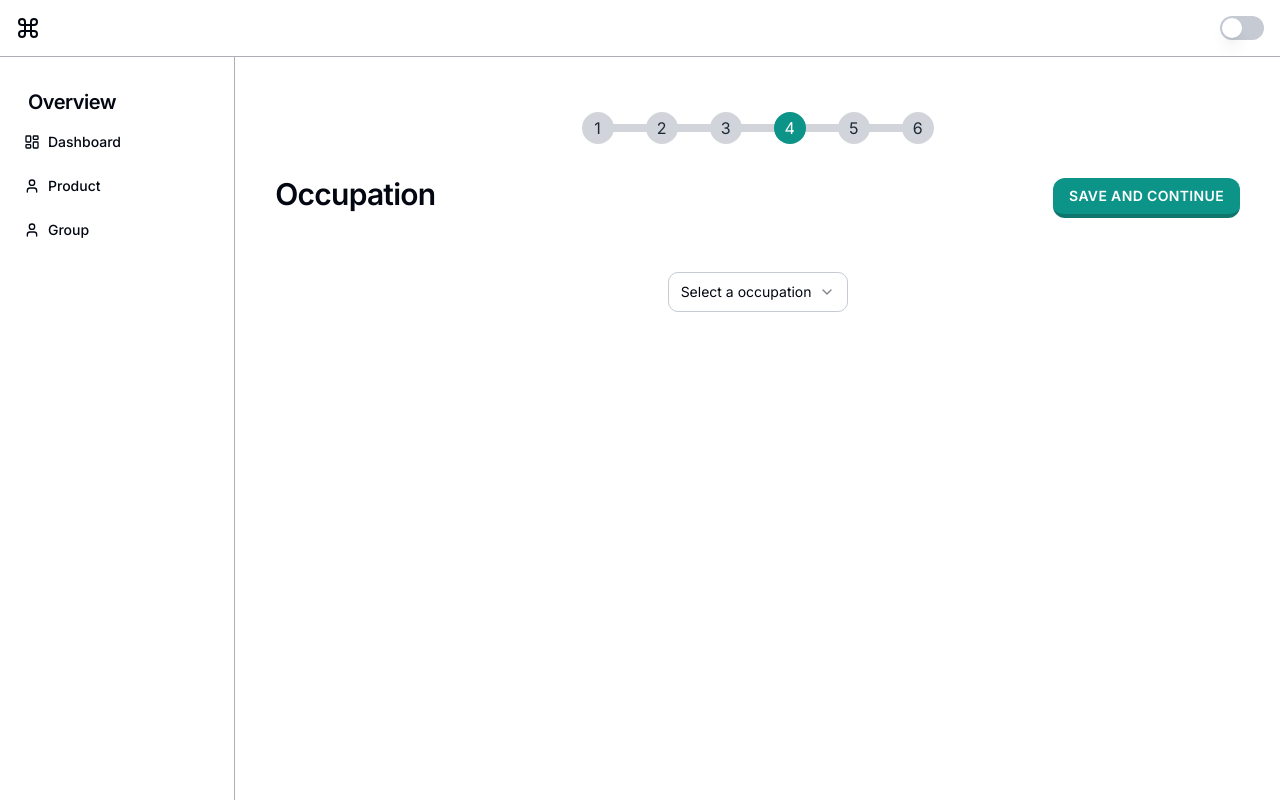
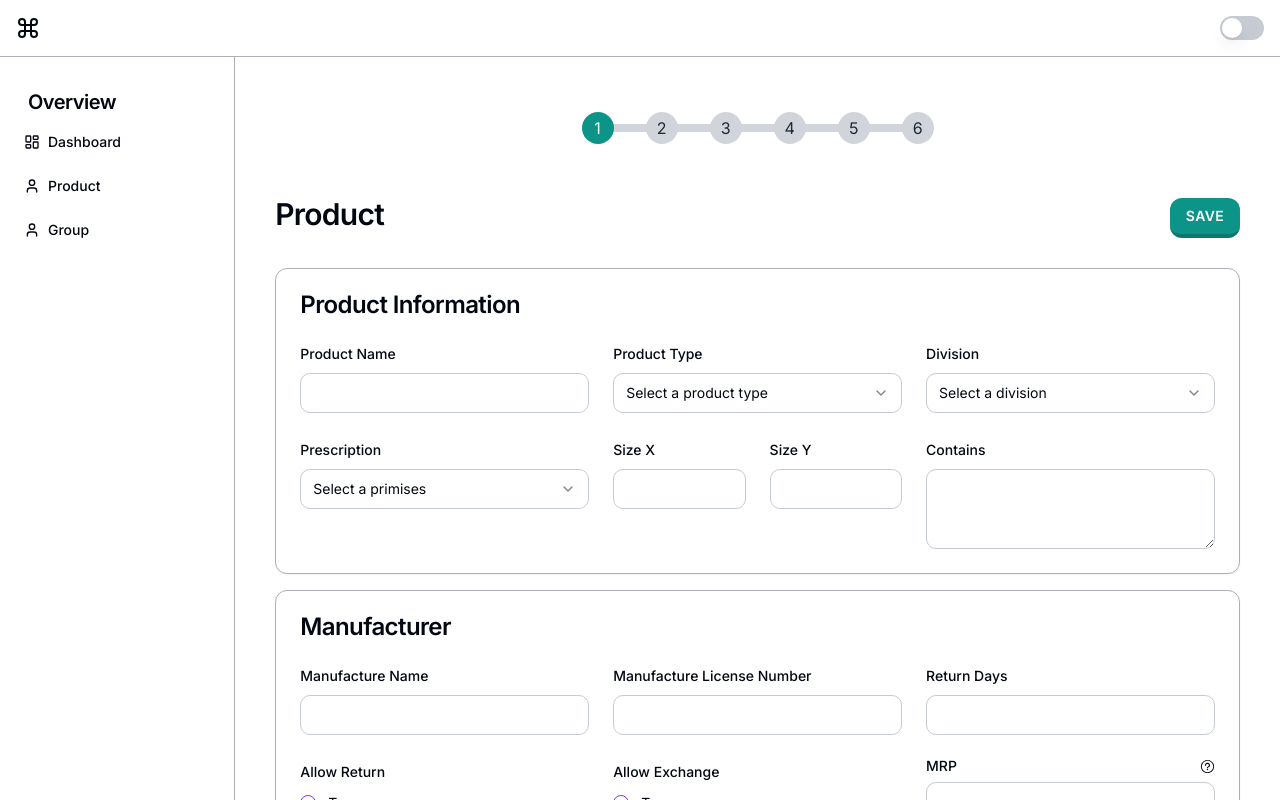
Before and after one commit to Faizanahmedsy/medico, a Next.js app: page /dashboard/product/add-product in a window 1280 px wide. Shown: the top 800 px of the page. Built offline with nearby package versions, Linux system fonts and the light colour scheme.

Commit message:
feat: fixed register as company

```diff
--- a/src/app/(auth)/register/as-company/page.tsx
+++ b/src/app/(auth)/register/as-company/page.tsx
@@ -140,9 +140,9 @@ function RegisterAsCompanyPage() {
       ],
     };
 
-    if (data.percentage) {
-      payload.percentage = data.percentage;
-    }
+    // if (data.percentage) {
+    //   payload.percentage = data.percentage;
+    // }
 
     console.log("selectedPlan", selectedPlan);
     console.log('form.watch("chargesType")', form.watch("chargesType"));
@@ -151,8 +151,12 @@ function RegisterAsCompanyPage() {
       payload.subscription = selectedPlan;
     }
 
-    if (data.chargesType) {
-      payload.chargesType = data.chargesType;
+    if (data.chargesType === "percentageOnMargin") {
+      payload.chargesType = "Percentage";
+    }
+
+    if (data.chargesType === "subscription") {
+      payload.chargesType = "Subscription";
     }
 
     console.log("payload", payload);
@@ -421,7 +425,7 @@ function RegisterAsCompanyPage() {
                         />
                       )}
 
-                      {form.watch("chargesType") === "percentageOnMargin" && (
+                      {/* {form.watch("chargesType") === "percentageOnMargin" && (
                         <>
                           <FormField
                             control={form.control}
@@ -437,7 +441,7 @@ function RegisterAsCompanyPage() {
                             )}
                           />
                         </>
-                      )}
+                      )} */}
                     </>
                   )}
                 </div>
--- a/src/app/(company-dashboard)/dashboard/product/add-product/page.tsx
+++ b/src/app/(company-dashboard)/dashboard/product/add-product/page.tsx
@@ -11,7 +11,7 @@ import {
 } from "@/components/modules";
 
 export default function AddProductDetailsPage() {
-  const [step, setStep] = useState(4);
+  const [step, setStep] = useState(1);
 
   return (
     <>
--- a/src/components/modules/product-form/steps/select-existing-user.tsx
+++ b/src/components/modules/product-form/steps/select-existing-user.tsx
@@ -175,11 +175,11 @@ export default function SelectExistingUser({
           <SelectContent>
             <SelectGroup>
               {/* <div>no data</div> */}
-              {groupData.map((group) => (
+              {/* {groupData.map((group) => (
                 <SelectItem key={group.id} value={group.id}>
                   {group.name}
                 </SelectItem>
-              ))}
+              ))} */}
             </SelectGroup>
           </SelectContent>
         </Select>
```
